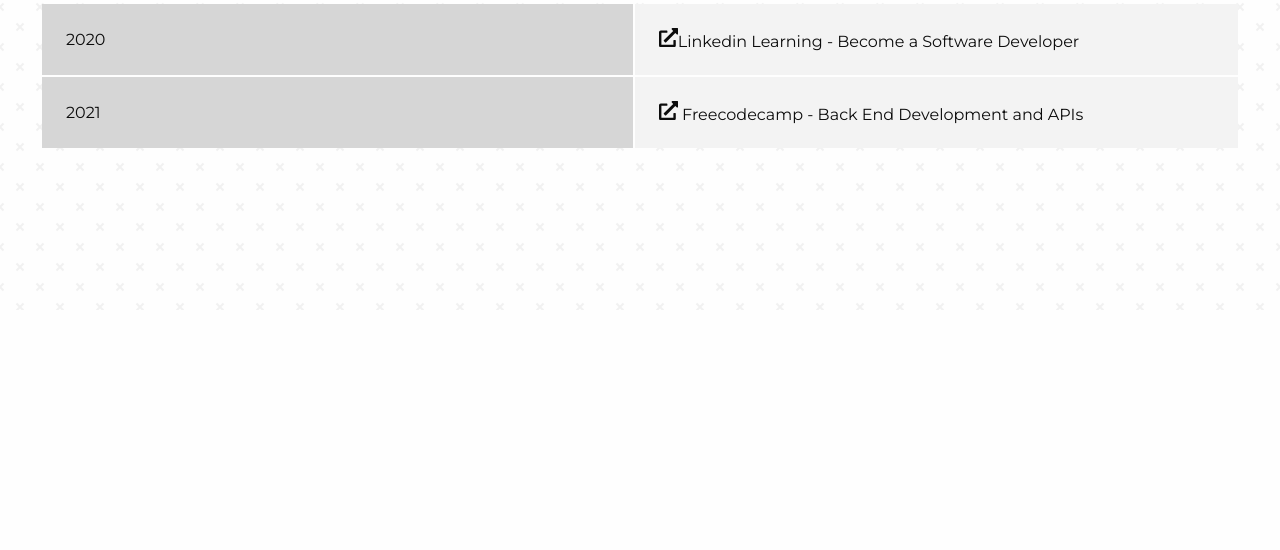
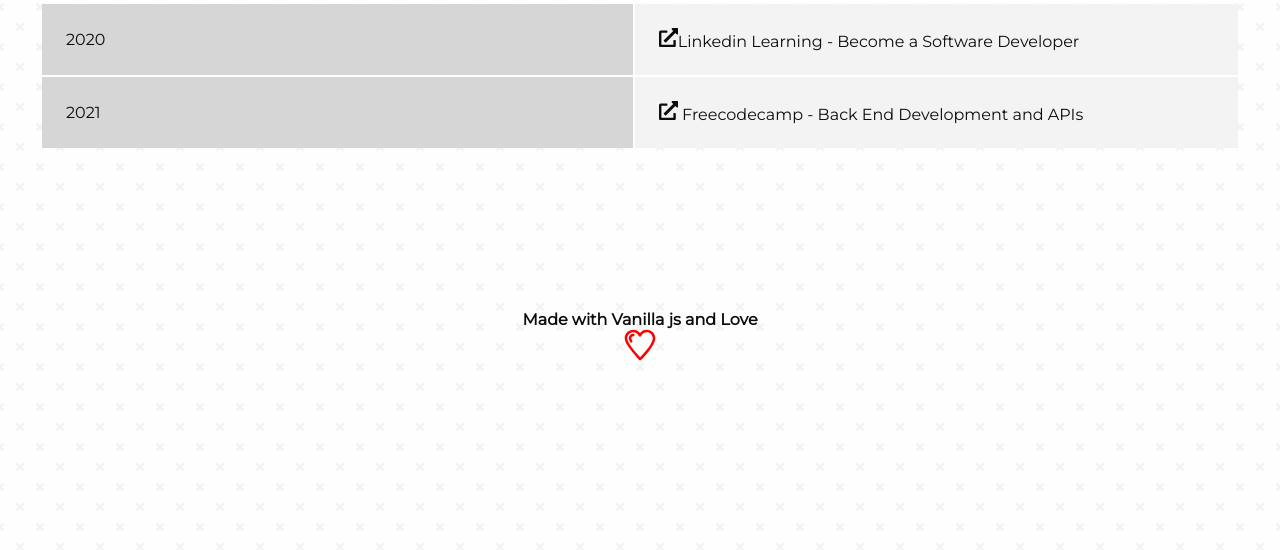
Before and after one commit to fabricio3g/personal-portfolio, a plain HTML site: page index.html in a window 1280 px wide. Shown: the part 2153-2703 px from the top of the page. Before the commit the page ends 2463 px from the top, so only its background shows below. Drawn offline with Linux system fonts and the light colour scheme.

Commit message:
footer added

```diff
--- a/index.html
+++ b/index.html
@@ -143,7 +143,14 @@
         </main>
 
         <footer>
-
+            <h4>Made with Vanilla js and Love <br> <brspan "><svg style=" height: 2rem;" version="1.1" xmlns="http://www.w3.org/2000/svg" viewBox="0 0 512 512" xmlns:xlink="http://www.w3.org/1999/xlink" enable-background="new 0 0 512 512">
+                <g>
+                  <g>
+                    <path style="fill: red;" d="m363.5,11c-42.5,0-81.8,19.5-107.5,51.7-25.7-32.2-65-51.7-107.5-51.7-75.8,0-137.5,61.7-137.5,137.5 0,27.3 12.5,61.7 38.3,105.2 19.3,32.6 46.1,70.2 79.7,111.8 56.7,70.3 114.3,128.8 114.8,129.4 4,4.1 9.3,6.1 14.6,6.1 5.2,0 10.3-1.9 14.3-5.8 2.3-2.2 57-55.8 112.6-124.5 76.8-94.7 115.7-169.5 115.7-222.2 0-75.8-61.7-137.5-137.5-137.5zm64.6,227.8c-17.8,31.3-42.8,66.9-74.3,105.8-37.3,46.1-75.1,86.1-95.1,106.5-20.3-21.4-59.2-63.6-97.8-111.4-94.7-117.4-108.9-170.2-108.9-191.2 0-53.2 43.3-96.5 96.5-96.5 38.6,0 73.4,22.9 88.7,58.4 3.2,7.5 10.6,12.4 18.8,12.4s15.6-4.9 18.8-12.4c15.3-35.5 50.1-58.4 88.7-58.4 53.2,0 96.5,43.3 96.5,96.5 0,22.7-10.7,53.1-31.9,90.3z"/>
+                    <path  style="fill: red;"d="m148.5,76c-40,0-72.5,32.5-72.5,72.5 0,5.7 2.5,22.4 21.1,57.8 7.5,14.3 24.7,9.9 27.8,8.2 10-5.4 13.6-17.8 8.2-27.8-13.8-25.3-15.9-37-16.1-38.8 0.3-17.1 14.3-30.9 31.5-30.9 11.3,0 20.5-9.2 20.5-20.5s-9.2-20.5-20.5-20.5z"/>
+                  </g>
+                </g>
+              </svg></span></h4>
         </footer>
 
     </div>
--- a/styles/main.css
+++ b/styles/main.css
@@ -457,7 +457,15 @@ th {
 /* Footer */
 
 footer {
-  margin: auto auto 0 auto;
+  padding: 0 0 15rem 0;
+  height: 10rem;
+  width: 100%;
+
+}
+
+footer > h4{
+    text-align: center;
+    margin: auto auto 0 auto;
 }
 
 .sticky {
```
